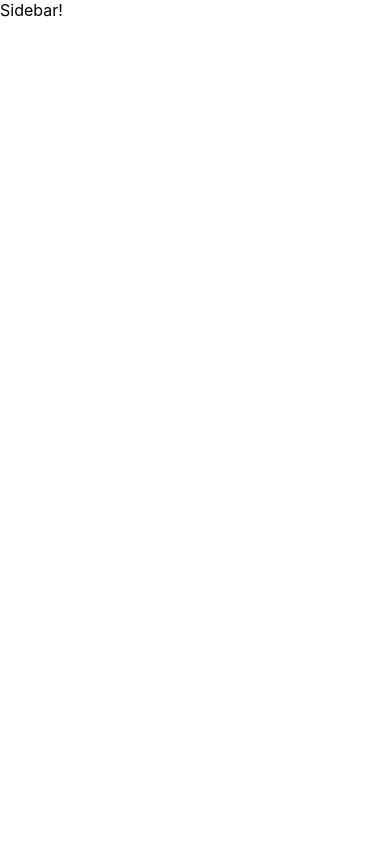
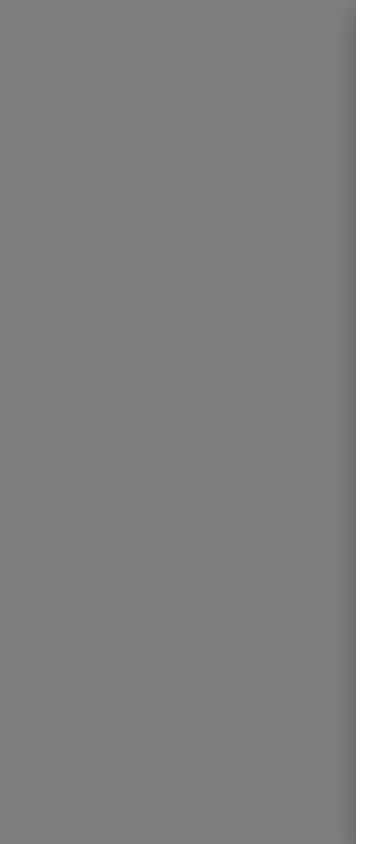
Before and after one commit to BRBussy/sizzle, a React (Create React App) app: page / in a window 390 px wide. Built offline with nearby package versions, Linux system fonts and the light colour scheme.

Commit message:
fixed styling

```diff
--- a/src/components/Sidebar/Sidebar.tsx
+++ b/src/components/Sidebar/Sidebar.tsx
@@ -1,15 +1,52 @@
 import React from 'react'
-import {makeStyles} from '@material-ui/core'
+import {
+    makeStyles, Drawer, List,
+    ListItem, ListItemIcon, ListItemText,
+    Hidden, Collapse,
+} from '@material-ui/core'
+import styles from './style'
 
-const useStyles = makeStyles({
+const useStyles = makeStyles(styles)
 
-})
+interface SidebarProps {
+    children?: React.ReactNode,
+    open: boolean,
+    handleSidebarToggle: () => undefined,
+}
 
-export const Sidebar: React.FC = () => {
+export const Sidebar = (props: SidebarProps) => {
     const classes = useStyles()
+
     return (
-        <div>
-            Sidebar!
+        <div className={classes.wrapper}>
+            <Hidden mdUp>
+                <Drawer
+                    variant="temporary"
+                    anchor={'right'}
+                    open={props.open}
+                    classes={{
+                        paper: classes.blackBackground,
+                    }}
+                    onClose={props.handleSidebarToggle}
+                    ModalProps={{
+                        keepMounted: true, // Better open performance on mobile.
+                    }}
+                >
+                    <div>stuff</div>
+                </Drawer>
+            </Hidden>
+            <Hidden smDown>
+                <Drawer
+                    anchor={'left'}
+                    variant="permanent"
+                    open
+                    classes={{
+                        paper: classes.blackBackground,
+                    }}
+                >
+                    <div>stuff in drawer</div>
+                </Drawer>
+            </Hidden>
         </div>
     )
 }
--- /dev/null
+++ b/src/components/Sidebar/style.ts
@@ -0,0 +1,70 @@
+import {Theme, createStyles} from "@material-ui/core";
+
+const styles = (theme: Theme) => createStyles({
+    wrapper: {
+        position: "relative",
+        top: "0",
+        height: "100vh",
+        "&:after": {
+            display: "table",
+            clear: "both",
+            content: '" "'
+        }
+    },
+    blackBackground: {
+        color: "#FFFFFF",
+        "&:after": {
+            background: "#000",
+            opacity: 0.6,
+        },
+    },
+    drawerPaper: {
+        border: "none",
+        position: "fixed",
+        top: "0",
+        bottom: "0",
+        left: "0",
+        zIndex: 1032,
+        transitionProperty: "top, bottom, width",
+        transitionDuration: ".2s, .2s, .35s",
+        transitionTimingFunction: "linear, linear, ease",
+        // overflow: 'auto',
+        boxShadow: "0 10px 30px -12px rgba(0, 0, 0, 0.42), 0 4px 25px 0px rgba(0, 0, 0, 0.12), 0 8px 10px -5px rgba(0, 0, 0, 0.2)",
+        width: 260,
+        [theme.breakpoints.up("md")]: {
+            width: 260,
+            position: "fixed",
+            height: "100%"
+        },
+        [theme.breakpoints.down("sm")]: {
+            width: 260,
+            boxShadow: "0 10px 30px -12px rgba(0, 0, 0, 0.42), 0 4px 25px 0px rgba(0, 0, 0, 0.12), 0 8px 10px -5px rgba(0, 0, 0, 0.2)",
+            position: "fixed",
+            display: "block",
+            top: "0",
+            height: "100vh",
+            right: "0",
+            left: "auto",
+            zIndex: 1032,
+            visibility: "visible",
+            overflowY: "visible",
+            borderTop: "none",
+            textAlign: "left",
+            paddingRight: "0px",
+            paddingLeft: "0",
+            transform: `translate3d(${260}px, 0, 0)`,
+            transition: "all 0.33s cubic-bezier(0.685, 0.0473, 0.346, 1)",
+        },
+        "&:before,&:after": {
+            position: "absolute",
+            zIndex: 3,
+            width: "100%",
+            height: "100%",
+            content: '""',
+            display: "block",
+            top: "0"
+        }
+    },
+});
+
+export default styles
--- a/src/layouts/App/App.tsx
+++ b/src/layouts/App/App.tsx
@@ -20,7 +20,10 @@ export const App: React.FC = () => {
 
     return (
         <div className={classes.wrapper}>
-            <Sidebar/>
+            <Sidebar
+                open={true}
+                handleSidebarToggle={() => undefined}
+            />
         </div>
     )
 }
--- a/src/layouts/App/routes.ts
+++ b/src/layouts/App/routes.ts
@@ -0,0 +1,3 @@
+const routes: object = {}
+
+export default routes
--- a/tsconfig.json
+++ b/tsconfig.json
@@ -6,6 +6,9 @@
       "dom.iterable",
       "esnext"
     ],
+    "noImplicitAny": true,
+    "noImplicitThis": true,
+    "strictNullChecks": true,
     "allowJs": true,
     "skipLibCheck": true,
     "esModuleInterop": true,
```
